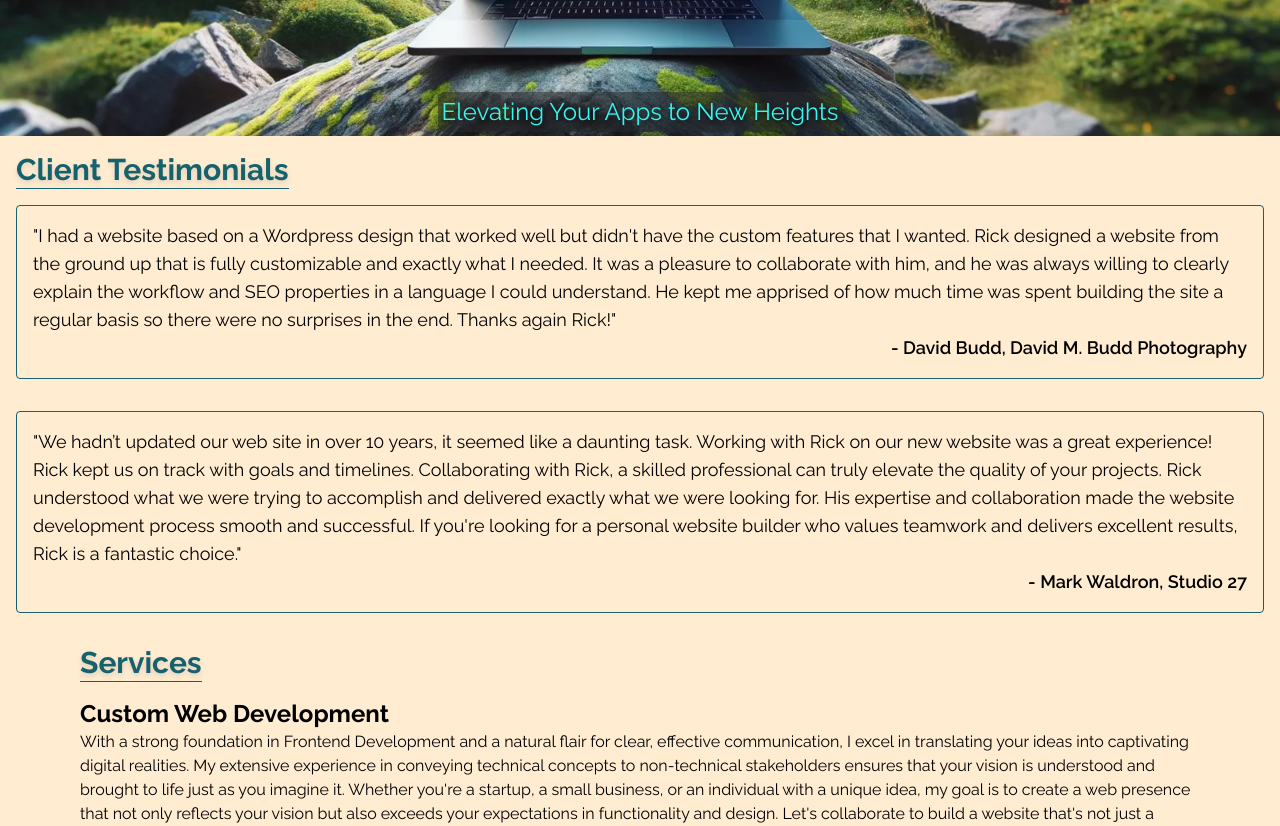
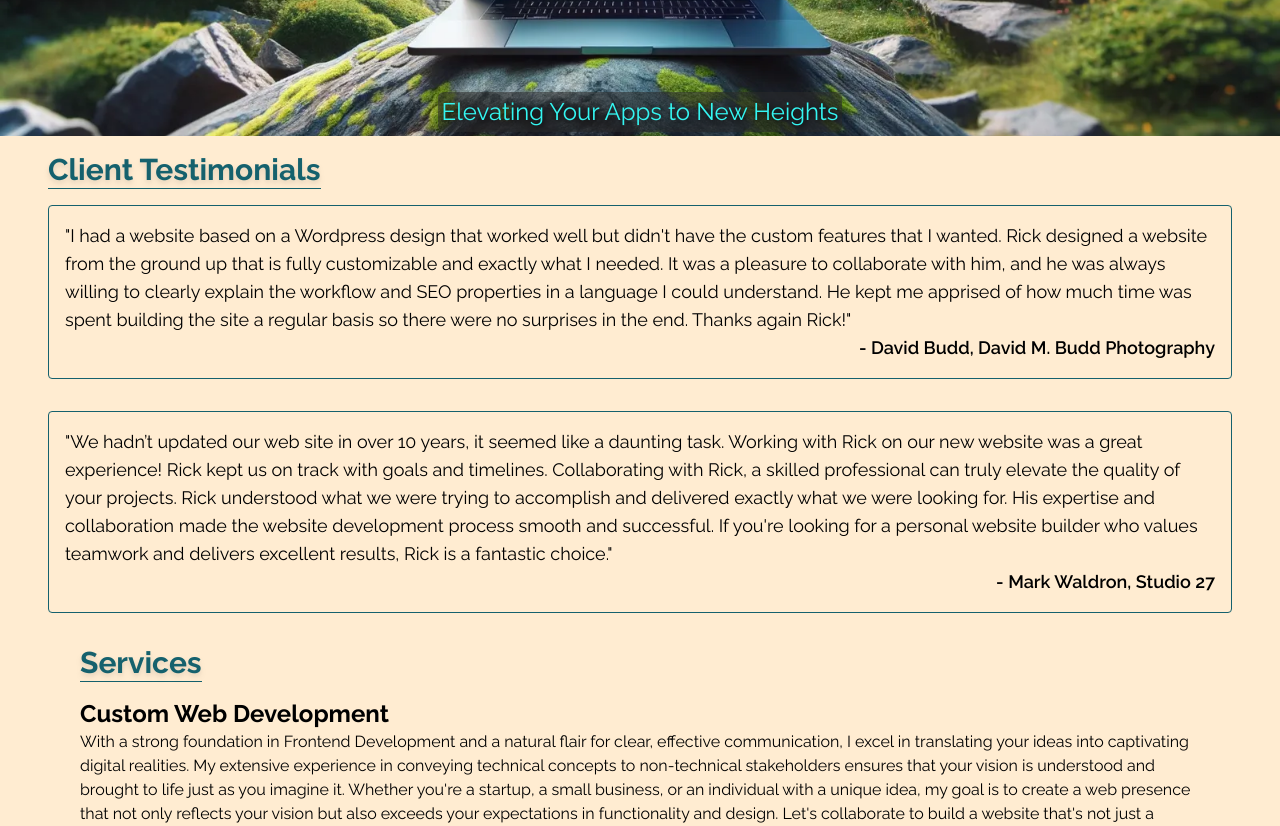
Before and after one commit to RickV85/rickvermeil.com_next, a Next.js app: page /freelance in a window 1280 px wide. Shown: the part 640-1466 px from the top of the page. Built offline with nearby package versions, Linux system fonts and the light colour scheme; a web font is replaced by a local one.

Commit message:
Add limits for huge screens

```diff
--- a/src/app/freelance/page.tsx
+++ b/src/app/freelance/page.tsx
@@ -50,11 +50,12 @@ export default function Freelance() {
             </div>
           </div>
         </section>
+        {/* ****************** TESTIMONIALS SECTION ****************** */}
         <section
           id="testimonialsSection"
-          className="mx-4 flex h-fit flex-col xl:max-w-[1600px]"
+          className="mx-6 mdlg:mx-12 flex h-fit flex-col xl:max-w-[1600px]"
         >
-          <div className=" w-max ">
+          <div className=" w-max xl:w-[1500px]">
             <h3 className=" mt-4 w-fit text-xl font-bold text-teal drop-shadow-md sm:text-2xl mdlg:text-3xl">
               Client Testimonials
             </h3>
@@ -62,6 +63,7 @@ export default function Freelance() {
           </div>
           <Testimonials />
         </section>
+        {/* ****************** SERVICES SECTION ****************** */}
         <section
           id="servicesSection"
           className="flex h-fit w-screen flex-col px-6 text-sm mdlg:px-12 mdlg:text-base lg:px-20 xl:max-w-[1600px]"
```
